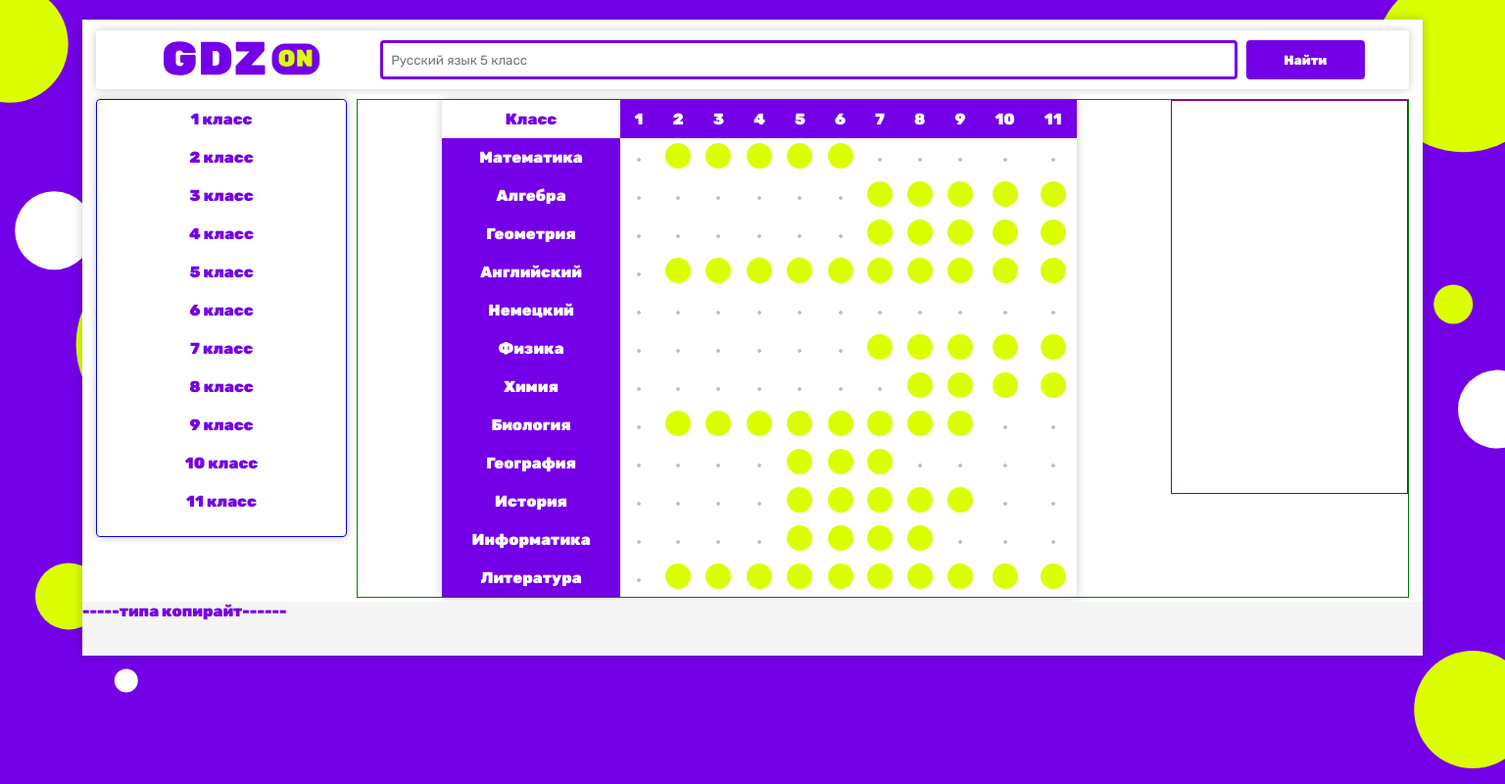
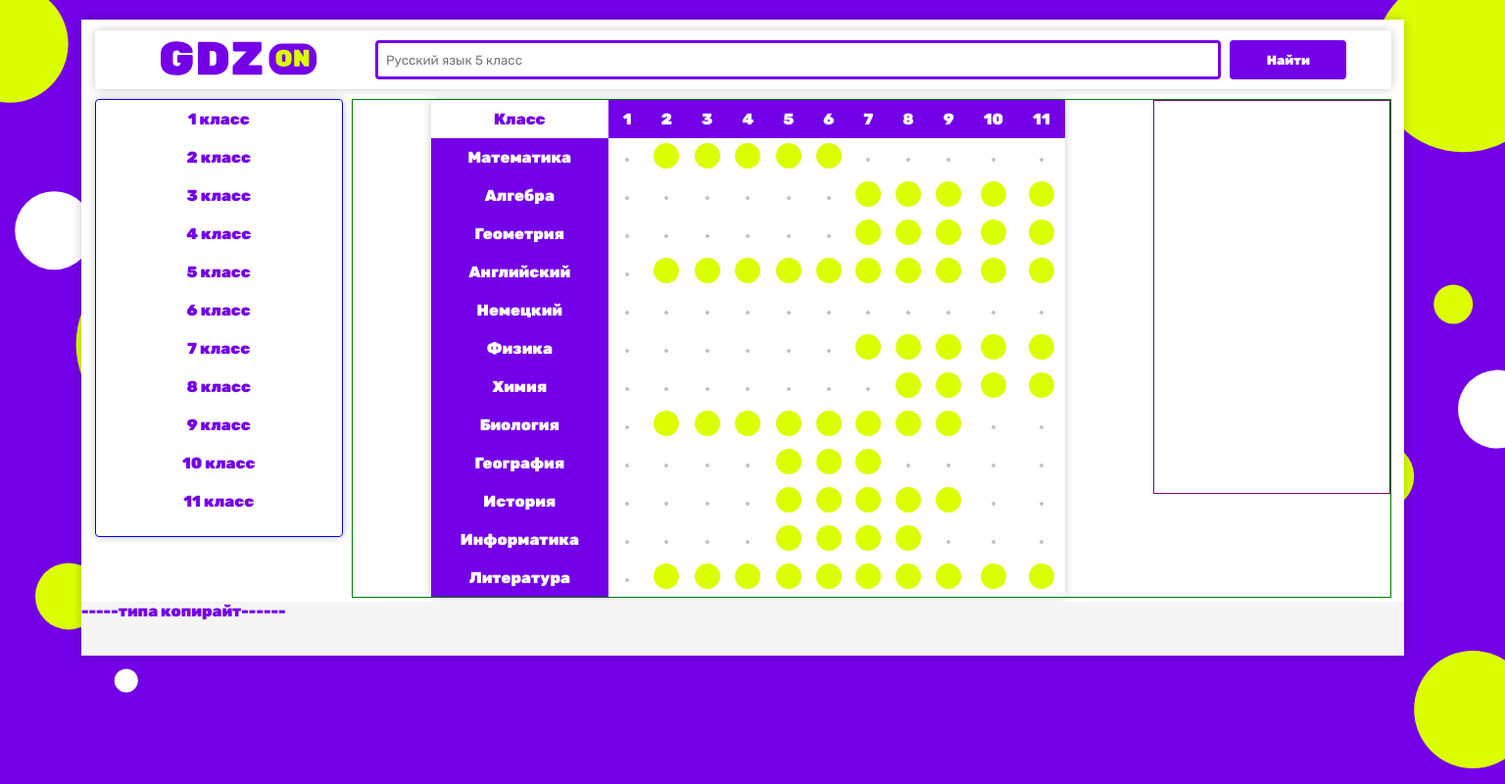
Before and after one commit to Gdzon/gdzon, a Flask app: page / in a window 1536 px wide. Shown: the whole page at 98% size. Run offline with Flask 2, Linux system fonts and the light colour scheme; data comes from the database, SQL or seed files in the repository; some libraries are stand-ins or nearby versions.

Commit message:
adaptive index 1500px

```diff
--- a/static/css/global.css
+++ b/static/css/global.css
@@ -200,6 +200,12 @@ ul.nav li > ul > li > a:hover {
     background-color: #7400E8;
 }
 
+@media screen and (min-width: 1500px){
+    body{
+        width: 1500px;
+    }
+}
+
 @media screen and (max-width: 1275px) {
     .ad {
         width: 160px;
```
